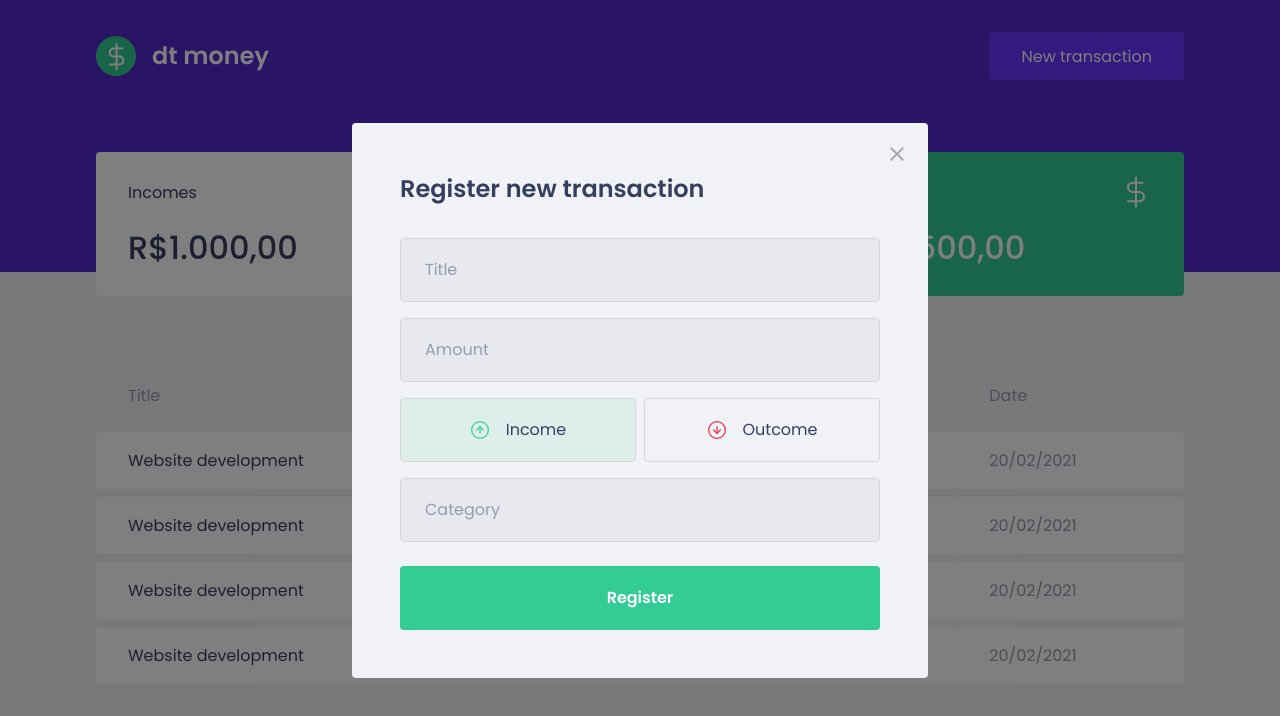
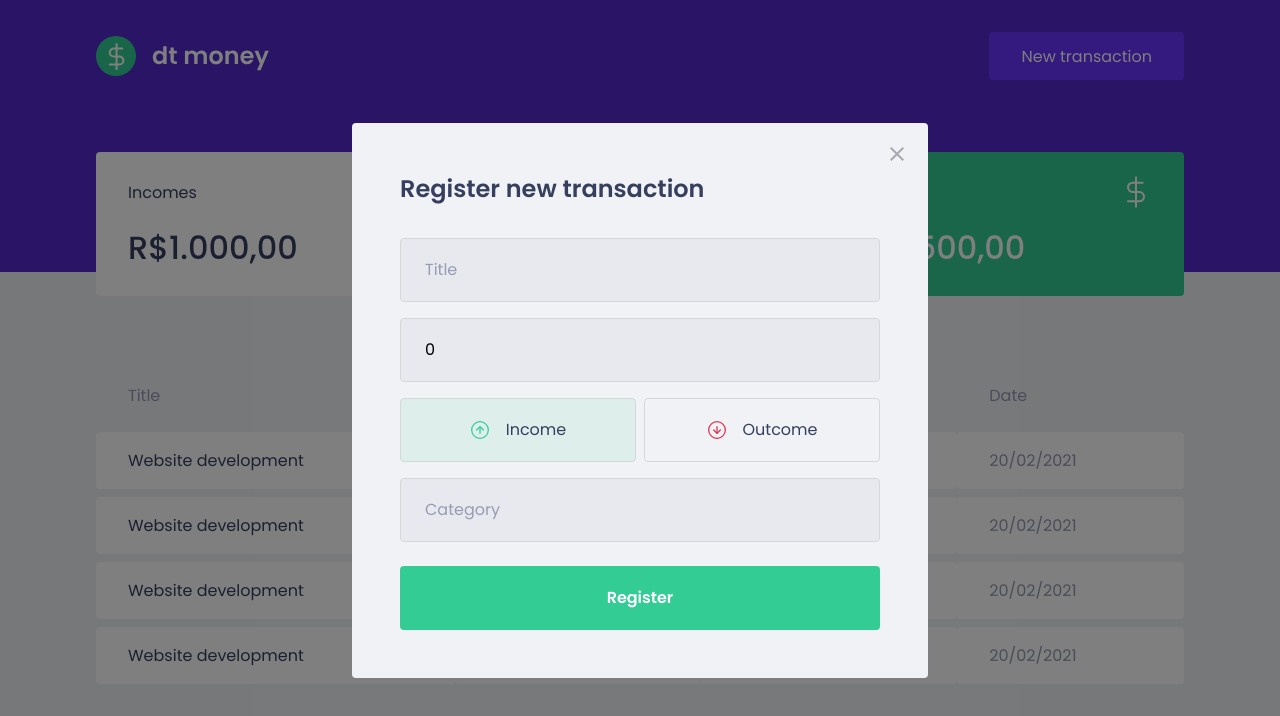
Before and after one commit to joaopcm/dt-money, a React (Create React App) app: page / in a window 1280 px wide. Both pictures are taken after a click on the button "New transaction". Shown: the top 716 px of the page. Built offline with nearby package versions, Linux system fonts and the light colour scheme; no server answers; what miragejs would draw is missing.

Commit message:
chore: prepare miragejs with database

```diff
--- a/src/components/NewTransactionModal/index.tsx
+++ b/src/components/NewTransactionModal/index.tsx
@@ -1,8 +1,9 @@
-import { useState } from "react";
+import React, { useState, FormEvent } from "react";
 import Modal from "react-modal";
 import closeImg from "../../assets/close.svg";
 import incomeImg from "../../assets/income.svg";
 import outcomeImg from "../../assets/outcome.svg";
+import { api } from "../../services/api";
 import { Container, TransactionTypeContainer, RadioBox } from "./styles";
 
 interface NewTransactionModalProps {
@@ -14,7 +15,23 @@ export function NewTransactionModal({
   isOpen,
   onRequestClose,
 }: NewTransactionModalProps) {
+  const [title, setTitle] = useState("");
+  const [amount, setAmount] = useState(0);
+  const [category, setCategory] = useState("");
   const [type, setType] = useState("deposit");
+
+  function handleCreateNewTransaction(event: FormEvent) {
+    event.preventDefault();
+
+    const data = {
+      title,
+      amount,
+      category,
+      type,
+    };
+
+    api.post("transactions", data);
+  }
 
   return (
     <Modal
@@ -27,11 +44,20 @@ export function NewTransactionModal({
         <img src={closeImg} alt="Close modal" onClick={onRequestClose} />
       </button>
 
-      <Container>
+      <Container onSubmit={handleCreateNewTransaction}>
         <h2>Register new transaction</h2>
 
-        <input placeholder="Title" />
-        <input placeholder="Amount" type="number" />
+        <input
+          placeholder="Title"
+          value={title}
+          onChange={(event) => setTitle(event.target.value)}
+        />
+        <input
+          placeholder="Amount"
+          type="number"
+          value={amount}
+          onChange={(event) => setAmount(Number(event.target.value))}
+        />
 
         <TransactionTypeContainer>
           <RadioBox
@@ -54,7 +80,11 @@ export function NewTransactionModal({
           </RadioBox>
         </TransactionTypeContainer>
 
-        <input placeholder="Category" />
+        <input
+          placeholder="Category"
+          value={category}
+          onChange={(event) => setCategory(event.target.value)}
+        />
 
         <button type="submit">Register</button>
       </Container>
--- a/src/index.tsx
+++ b/src/index.tsx
@@ -1,30 +1,24 @@
 import React from "react";
 import ReactDOM from "react-dom";
-import { createServer } from "miragejs";
+import { createServer, Model } from "miragejs";
 import { App } from "./App";
 
 createServer({
+  models: {
+    transaction: Model,
+  },
+
   routes() {
     this.namespace = "api";
+
     this.get("/transactions", () => {
-      return [
-        {
-          id: 1,
-          title: "Transaction 1",
-          amount: 400,
-          type: "deposit",
-          category: "Food",
-          created_at: new Date(),
-        },
-        {
-          id: 1,
-          title: "Transaction 2",
-          amount: 800,
-          type: "withdraw",
-          category: "Rent",
-          created_at: new Date(),
-        },
-      ];
+      return this.schema.all("transaction");
+    });
+
+    this.post("/transactions", (schema, request) => {
+      const data = JSON.parse(request.requestBody);
+
+      return schema.create("transaction", data);
     });
   },
 });
```
